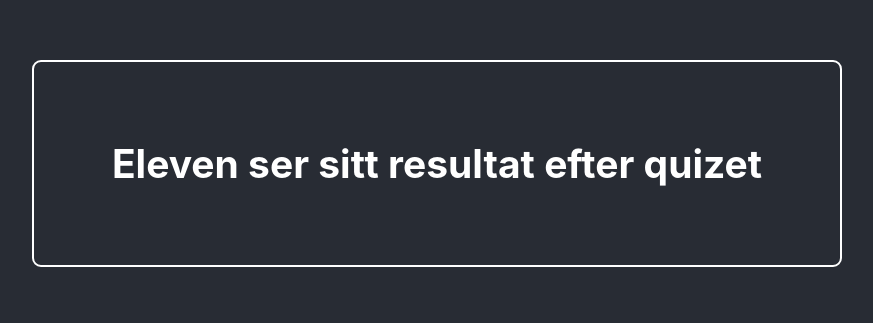
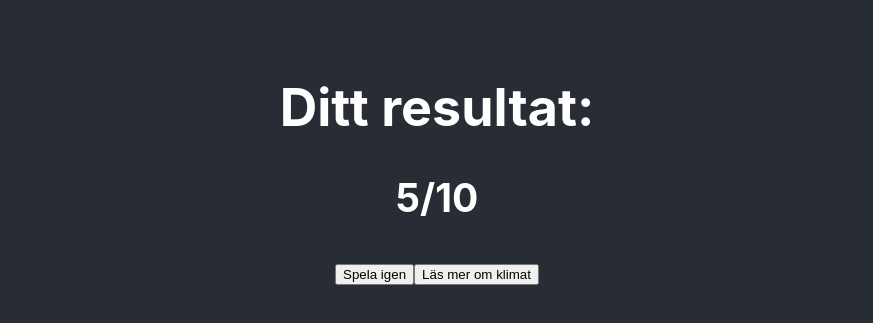
Before and after one commit to preeyaJo/group3project, a React (Create React App) app: page /result in a window 1280 px wide. Shown: the part 237-560 px from the top of the page, without its empty margins (203-1076 px from the left). Built offline with nearby package versions, Linux system fonts and the light colour scheme.

Commit message:
<Knappar och text med Link för navigation>

```diff
--- a/src/Views/CCTopics.js
+++ b/src/Views/CCTopics.js
@@ -1,10 +1,15 @@
 import React from "react";
 import "../App.css";
+
+import { Link } from 'react-router-dom';
 
 export function CCTopics() {
   return (
     <div>
-      <h2 className="display-4 display">Vy med alla ämnen</h2>
+      <h1>Klimatförändringar</h1>
+      <Link to="/quizlobby">
+        <button>Till quizet</button>
+      </Link>
     </div>
   );
 }
--- a/src/Views/FutureClimate.js
+++ b/src/Views/FutureClimate.js
@@ -1,10 +1,15 @@
 import React from "react";
 import "../App.css";
+
+import { Link } from 'react-router-dom';
 
 export function FutureClimate() {
   return (
     <div>
-      <h2 className="display-4 display">Vy med framtidsbilder</h2>
+      <h1>Vår framtid</h1>
+      <Link to="/cctopics">
+        <button>Så löser vi det</button>
+      </Link>
     </div>
   );
 }
--- a/src/Views/HighScore.js
+++ b/src/Views/HighScore.js
@@ -1,10 +1,19 @@
 import React from "react";
 import "../App.css";
+
+import { Link } from 'react-router-dom';
+
 
 export function HighScore() {
   return (
     <div>
-      <h2 className="display-4 display">Eleven ser highscore</h2>
+      <h1>Highscore:</h1>
+      <Link to="/quiz">
+        <button>Spela quizet</button>
+      </Link>
+      <Link to="/cctopics">
+        <button>Läs mer om klimat</button>
+      </Link>
     </div>
   );
 }
--- a/src/Views/Quiz.js
+++ b/src/Views/Quiz.js
@@ -1,10 +1,15 @@
 import React from "react";
 import "../App.css";
+
+import { Link } from 'react-router-dom';
 
 export function Quiz() {
   return (
     <div>
-      <h2 className="display-4 display">Eleven kan spela ett quiz</h2>
+      <h1>Quiz</h1>
+      <Link to="/result">
+        <button>Resultat</button>
+      </Link>
     </div>
   );
 }
--- a/src/Views/QuizLobby.js
+++ b/src/Views/QuizLobby.js
@@ -1,10 +1,18 @@
 import React from "react";
 import "../App.css";
+
+import { Link } from 'react-router-dom';
 
 export function QuizLobby() {
   return (
     <div>
-      <h2 className="display-4 display">Vy välja spela eller se highscore</h2>
+      <h1>Quiz</h1>
+      <Link to="/quiz">
+        <button>Spela</button>
+      </Link>
+      <Link to="/highscore">
+        <button>Highscore</button>
+      </Link>
     </div>
   );
 }
--- a/src/Views/Result.js
+++ b/src/Views/Result.js
@@ -1,10 +1,19 @@
 import React from "react";
 import "../App.css";
+
+import { Link } from 'react-router-dom';
 
 export function Result() {
   return (
     <div>
-      <h2 className="display-4 display">Eleven ser sitt resultat efter quizet</h2>
+      <h1>Ditt resultat:</h1>
+      <h2>5/10</h2>
+      <Link to="/quiz">
+        <button>Spela igen</button>
+      </Link>
+      <Link to="/cctopics">
+        <button>Läs mer om klimat</button>
+      </Link>
     </div>
   );
 }
--- a/src/Views/Start.js
+++ b/src/Views/Start.js
@@ -1,5 +1,7 @@
 import React from "react";
 import "../App.css";
+
+import { Link } from 'react-router-dom';
 
 import { FontAwesomeIcon } from '@fortawesome/react-fontawesome';
 import { faGlobeEurope } from "@fortawesome/free-solid-svg-icons";
@@ -10,7 +12,9 @@ export function Start() {
       <h1>Lär för framtiden</h1>
       <FontAwesomeIcon icon={faGlobeEurope}></FontAwesomeIcon>
       <p>En app av Grupp 3</p>
-      <button>Starta</button>
+      <Link to="/futureclimate">
+        <button>Starta</button>
+      </Link>
     </div>
   );
 }
```
